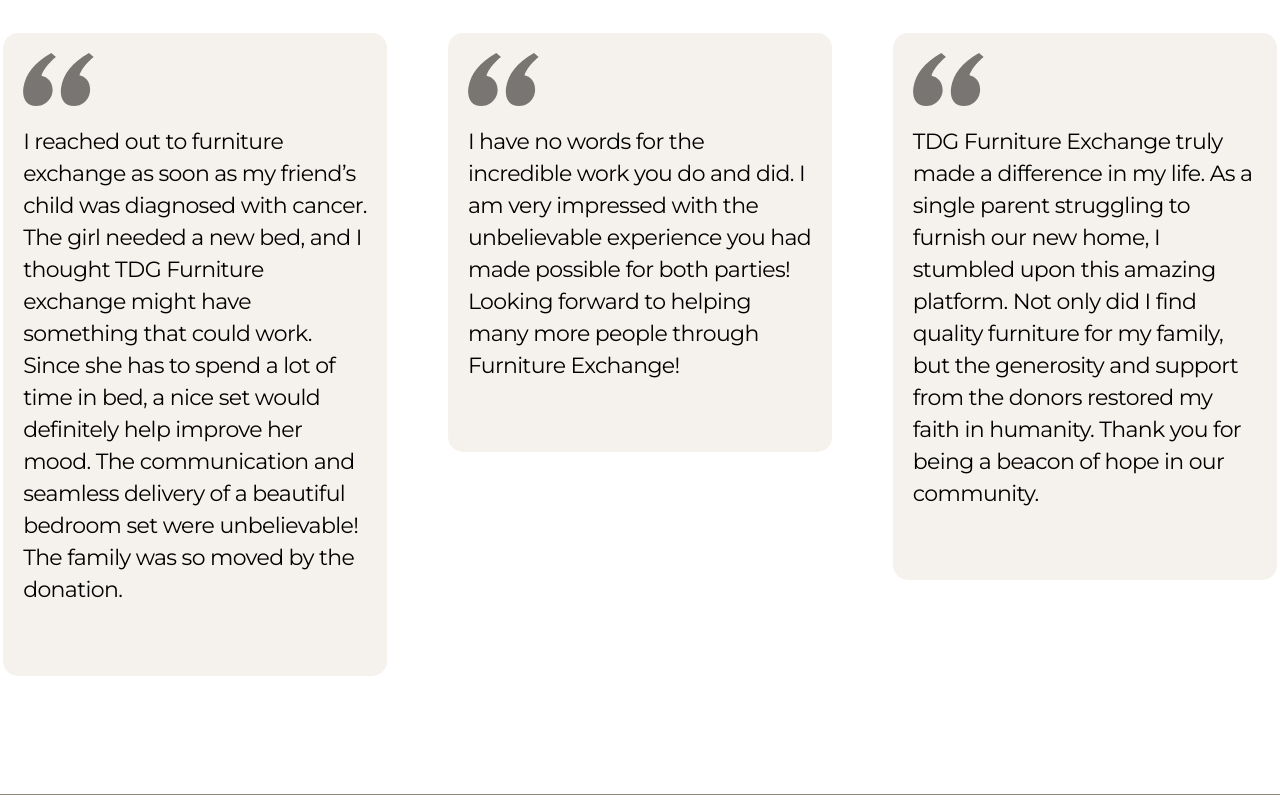
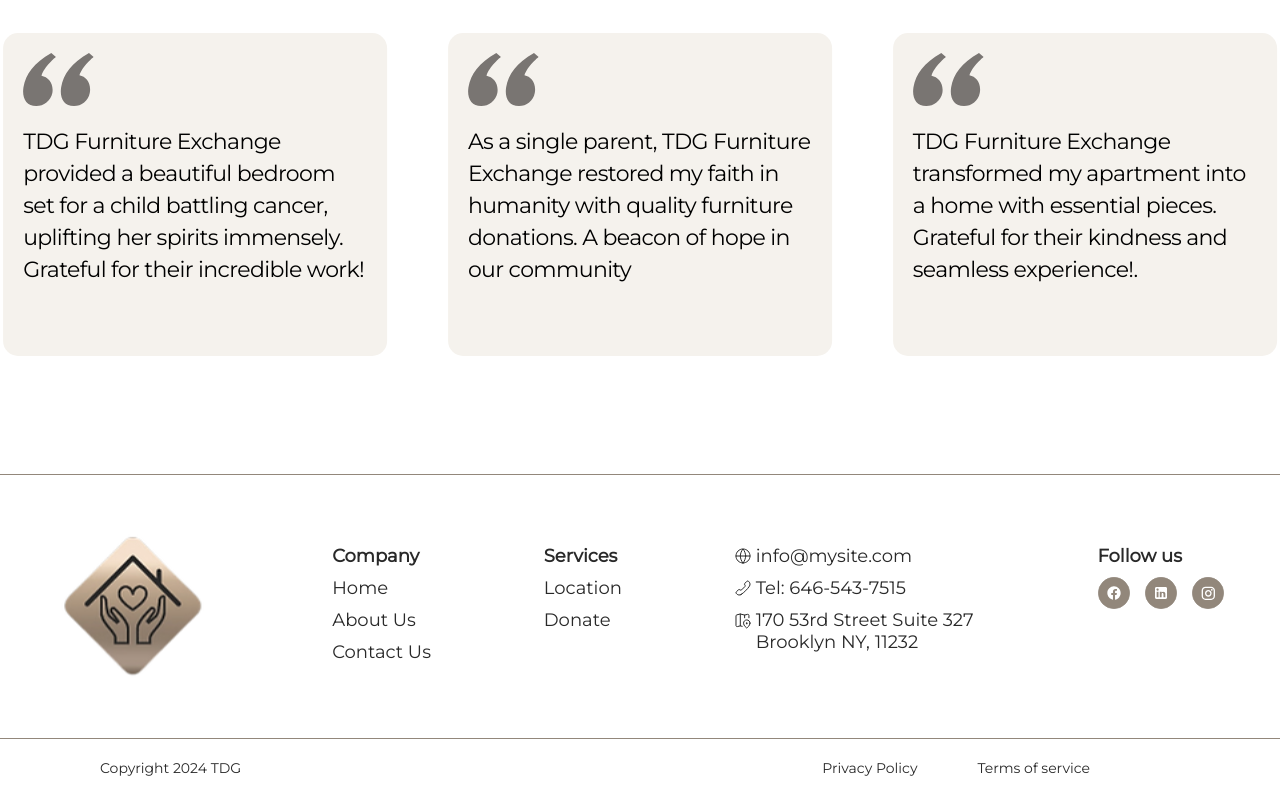
Before and after one commit to Rahulvvsv/TDGDev-next, a Next.js app: page /aboutUs in a window 1280 px wide. Shown: the part 2260-3069 px from the top of the page. After the commit the page ends 3047 px from the top, so only its background shows below. Built offline with nearby package versions, Linux system fonts and the light colour scheme.

Commit message:
testimonial names

```diff
--- a/src/components/molecules/testimonialSlider/index.jsx
+++ b/src/components/molecules/testimonialSlider/index.jsx
@@ -72,23 +72,23 @@ export default function App() {
           })
         } */}
             <SwiperSlide>
-        <SingleTestimonial index={0}  testimonial={"I reached out to furniture exchange as soon as my friend’s child was diagnosed with cancer. The girl needed a new bed, and I thought TDG Furniture exchange might have something that could work. Since she has to spend a lot of time in bed, a nice set would definitely help improve her mood. The communication and seamless delivery of a beautiful bedroom set were unbelievable! The family was so moved by the donation."}  name={""} surname={"  "} ></SingleTestimonial>
+        <SingleTestimonial index={0}  testimonial={"TDG Furniture Exchange provided a beautiful bedroom set for a child battling cancer, uplifting her spirits immensely. Grateful for their incredible work!"}  name={""} surname={"  "} ></SingleTestimonial>
         </SwiperSlide>
             <SwiperSlide>
-        <SingleTestimonial index={0}  testimonial={"I have no words for the incredible work you do and did. I am very impressed with the unbelievable experience you had made possible for both parties! Looking forward to helping many more people through Furniture Exchange!"}  name={""} surname={""} ></SingleTestimonial>
+        <SingleTestimonial index={0}  testimonial={"As a single parent, TDG Furniture Exchange restored my faith in humanity with quality furniture donations. A beacon of hope in our community"}  name={""} surname={""} ></SingleTestimonial>
         </SwiperSlide>
             <SwiperSlide>
-        <SingleTestimonial index={0}  testimonial={"TDG Furniture Exchange truly made a difference in my life. As a single parent struggling to furnish our new home, I stumbled upon this amazing platform. Not only did I find quality furniture for my family, but the generosity and support from the donors restored my faith in humanity. Thank you for being a beacon of hope in our community."}  name={""} surname={""} ></SingleTestimonial>
+        <SingleTestimonial index={0}  testimonial={"TDG Furniture Exchange transformed my apartment into a home with essential pieces. Grateful for their kindness and seamless experience!."}  name={""} surname={""} ></SingleTestimonial>
         </SwiperSlide>
             <SwiperSlide>
-        <SingleTestimonial index={0}  testimonial={"I couldn't believe the kindness I encountered through TDG Furniture Exchange. After a recent move, I had to start from scratch with furnishing my apartment. Thanks to this platform, I received not only essential pieces but also beautiful items that transformed my space into a home. The simplicity of connecting with donors made the experience seamless. I'm forever grateful!"}  name={""} surname={""} ></SingleTestimonial>
+        <SingleTestimonial index={0}  testimonial={"Thanks to TDG Furniture Exchange, I furnished my first apartment on a tight budget. Essential pieces in great condition made it possible!"}  name={""} surname={""} ></SingleTestimonial>
         </SwiperSlide>
             <SwiperSlide>
-        <SingleTestimonial index={0}  testimonial={"As a college student moving into my first apartment, I was on a tight budget and didn't have much to spare for furniture. Through this platform, I received essential pieces that were in great condition, allowing me to create a comfortable living space without breaking the bank. Thank you for providing such a valuable service!"}  name={""} surname={""} ></SingleTestimonial>
+        <SingleTestimonial index={0}  testimonial={"Grateful for TDG Furniture Exchange's smart initiative and the armchair they found for our new home. Thank you for your investment!"}  name={""} surname={""} ></SingleTestimonial>
         </SwiperSlide>
-            <SwiperSlide>
+            {/* <SwiperSlide>
         <SingleTestimonial index={0}  testimonial={"Thank you for investing so much time, effort and energy into your amazing furniture initiative! Such a smart initiative, really appreciate the armchair that you found us for our new home. We’re grateful for you!"}  name={""} surname={""} ></SingleTestimonial>
-        </SwiperSlide>
+        </SwiperSlide> */}
             {/* <SwiperSlide>
         <SingleTestimonial index={0}  testimonial={"Furniture exchange was smooth and perfect and very nice wow fantastic delivery service loved the process furniture also was nice not damaged and fast delivery"}  name={""} surname={""} ></SingleTestimonial>
         </SwiperSlide>
```
